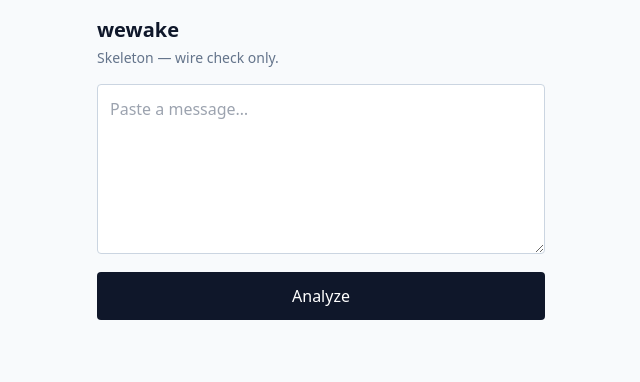
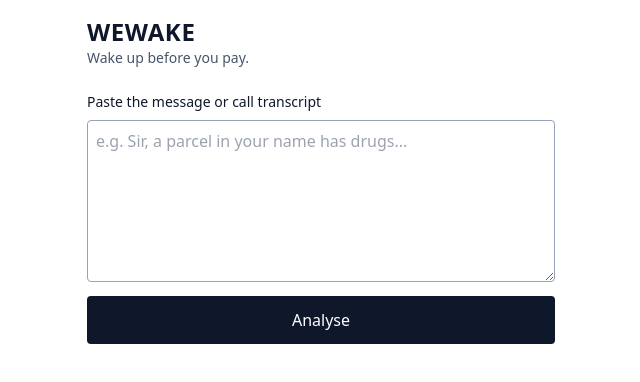
Before and after one commit to TarunMhanta30/wewake, a React (Vite) app in the folder frontend/: page / in a window 1280 px wide. Shown: the top 382 px of the page, without its empty margins (319-959 px from the left). Built offline with nearby package versions, Linux system fonts and the light colour scheme; no server answers.

Commit message:
plain results UI: score, secrecy alarm, matched script, truth card, reasons

```diff
--- a/frontend/src/App.jsx
+++ b/frontend/src/App.jsx
@@ -1,57 +1,78 @@
 import { useState } from 'react'
 import { analyze } from './lib/api'
+import SecrecyAlarm from './components/SecrecyAlarm'
+import ScoreBanner from './components/ScoreBanner'
+import MatchedScript from './components/MatchedScript'
+import TruthCard from './components/TruthCard'
+import ReasonsList from './components/ReasonsList'
 
 export default function App() {
   const [text, setText] = useState('')
   const [result, setResult] = useState(null)
-  const [error, setError] = useState(null)
   const [loading, setLoading] = useState(false)
+  const [failed, setFailed] = useState(false)
 
   async function onSubmit(e) {
     e.preventDefault()
     setLoading(true)
-    setError(null)
+    setFailed(false)
     setResult(null)
     try {
       setResult(await analyze(text))
-    } catch (err) {
-      setError(err.message)
+    } catch {
+      setFailed(true)
     } finally {
       setLoading(false)
     }
   }
 
   return (
-    <div className="min-h-screen bg-slate-50 p-4">
-      <main className="mx-auto w-full max-w-md">
-        <h1 className="text-xl font-semibold text-slate-900">wewake</h1>
-        <p className="mt-1 text-sm text-slate-500">Skeleton — wire check only.</p>
+    <div className="min-h-screen bg-white">
+      <div className="mx-auto w-full max-w-[500px] space-y-6 p-4">
+        <header>
+          <h1 className="text-2xl font-bold tracking-wide text-slate-900">
+            WEWAKE
+          </h1>
+          <p className="text-sm text-slate-600">Wake up before you pay.</p>
+        </header>
 
-        <form onSubmit={onSubmit} className="mt-4 space-y-3">
+        <form onSubmit={onSubmit} className="space-y-2">
+          <label
+            htmlFor="message"
+            className="block text-sm font-medium text-slate-900"
+          >
+            Paste the message or call transcript
+          </label>
           <textarea
+            id="message"
             value={text}
             onChange={(e) => setText(e.target.value)}
             rows={6}
-            placeholder="Paste a message…"
-            className="w-full rounded border border-slate-300 p-3 text-base"
+            placeholder="e.g. Sir, a parcel in your name has drugs..."
+            className="w-full rounded border border-slate-400 p-2 text-base text-slate-900"
           />
           <button
             type="submit"
             disabled={loading}
-            className="w-full rounded bg-slate-900 py-3 text-base text-white disabled:opacity-50"
+            className="w-full rounded bg-slate-900 py-3 text-base font-medium text-white disabled:opacity-60"
           >
-            {loading ? 'Analyzing…' : 'Analyze'}
+            {loading ? 'Analysing...' : 'Analyse'}
           </button>
+          {failed && (
+            <p className="text-sm text-red-600">Could not reach the server.</p>
+          )}
         </form>
 
-        {error && <p className="mt-4 text-sm text-red-600">{error}</p>}
-
         {result && (
-          <pre className="mt-4 overflow-x-auto rounded bg-slate-900 p-3 text-xs text-slate-100">
-            {JSON.stringify(result, null, 2)}
-          </pre>
+          <section className="space-y-4">
+            <SecrecyAlarm triggered={result.secrecy_triggered} />
+            <ScoreBanner score={result.score} level={result.level} />
+            <MatchedScript script={result.matched_script} />
+            <TruthCard truth={result.truth_card} />
+            <ReasonsList reasons={result.reasons} />
+          </section>
         )}
-      </main>
+      </div>
     </div>
   )
 }
--- /dev/null
+++ b/frontend/src/components/MatchedScript.jsx
@@ -0,0 +1,20 @@
+/** Feature 4 — which known scam script this message follows. */
+export default function MatchedScript({ script }) {
+  if (!script) {
+    return (
+      <p className="text-sm text-slate-600">
+        No known scam script strongly matched.
+      </p>
+    )
+  }
+
+  return (
+    <div className="rounded border border-slate-300 p-3">
+      <h2 className="text-base font-semibold text-slate-900">{script.name}</h2>
+      <p className="mt-1 text-sm text-slate-600">
+        Match confidence: {script.confidence}%
+      </p>
+      <p className="mt-2 text-sm text-slate-700">{script.tagline}</p>
+    </div>
+  )
+}
--- /dev/null
+++ b/frontend/src/components/ReasonsList.jsx
@@ -0,0 +1,33 @@
+/** Feeds feature 12 later — the per-signal breakdown. */
+export default function ReasonsList({ reasons }) {
+  return (
+    <div>
+      <h2 className="text-base font-semibold text-slate-900">
+        Why this was flagged
+      </h2>
+
+      {reasons.length === 0 ? (
+        <p className="mt-2 text-sm text-slate-600">No risk signals found.</p>
+      ) : (
+        <ul className="mt-2 divide-y divide-slate-200 border-y border-slate-200">
+          {reasons.map((reason, i) => (
+            <li
+              key={`${reason.element}-${i}`}
+              className="flex items-start justify-between gap-3 py-2"
+            >
+              <div>
+                <div className="text-sm text-slate-900">{reason.label}</div>
+                <div className="mt-0.5 text-xs text-slate-500">
+                  matched: "{reason.matched}"
+                </div>
+              </div>
+              <div className="shrink-0 text-sm font-semibold text-slate-900">
+                +{reason.points}
+              </div>
+            </li>
+          ))}
+        </ul>
+      )}
+    </div>
+  )
+}
--- /dev/null
+++ b/frontend/src/components/ScoreBanner.jsx
@@ -0,0 +1,18 @@
+// Full class strings per level so Tailwind's scanner keeps them.
+const LEVEL_STYLES = {
+  LOW: 'bg-green-600 text-white',
+  CAUTION: 'bg-amber-400 text-black',
+  HIGH: 'bg-orange-500 text-white',
+  DANGER: 'bg-red-600 text-white',
+}
+
+export default function ScoreBanner({ score, level }) {
+  const style = LEVEL_STYLES[level] || 'bg-slate-600 text-white'
+
+  return (
+    <div className={`rounded p-4 ${style}`}>
+      <div className="text-4xl font-bold">{score} / 100</div>
+      <div className="mt-1 text-lg font-semibold tracking-wide">{level}</div>
+    </div>
+  )
+}
--- /dev/null
+++ b/frontend/src/components/SecrecyAlarm.jsx
@@ -0,0 +1,14 @@
+/**
+ * Feature 6 — secrecy trigger.
+ * Renders nothing unless the engine flagged a secrecy demand.
+ */
+export default function SecrecyAlarm({ triggered }) {
+  if (!triggered) return null
+
+  return (
+    <div className="rounded border border-red-700 bg-red-600 p-3 text-sm font-semibold text-white">
+      ⚠ SECRECY DEMAND DETECTED — no honest person asks you to hide a payment
+      from your family.
+    </div>
+  )
+}
--- /dev/null
+++ b/frontend/src/components/TruthCard.jsx
@@ -0,0 +1,11 @@
+/** Feature 5 — the authority truth card. */
+export default function TruthCard({ truth }) {
+  if (!truth) return null
+
+  return (
+    <div className="rounded border-2 border-slate-800 p-3">
+      <h2 className="text-sm font-bold uppercase text-slate-900">The truth:</h2>
+      <p className="mt-1 text-sm text-slate-800">{truth}</p>
+    </div>
+  )
+}
```
Also changed, not shown: 1 other file (tests, documents, lock files or other folders).
